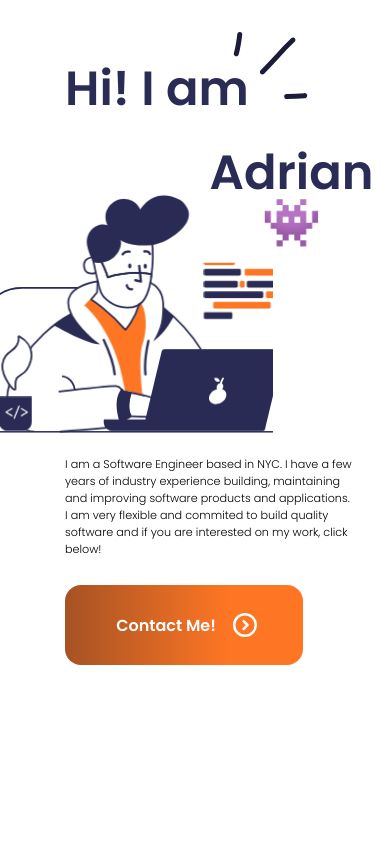
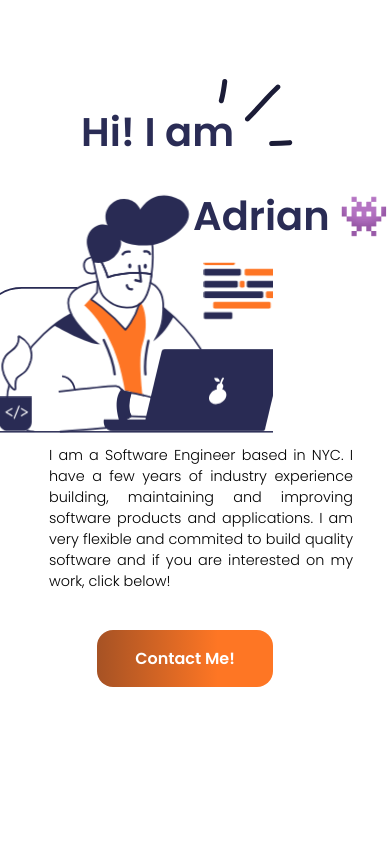
Before and after one commit to Adrianbarros/portafolio_2024, a React (Create React App) app in the folder portafolio/: page / in a window 390 px wide. Shown: the top 844 px of the page. Built offline with nearby package versions, Linux system fonts and the light colour scheme.

Commit message:
Adjusted main css for mobile

```diff
--- a/portafolio/src/sections/Main.tsx
+++ b/portafolio/src/sections/Main.tsx
@@ -76,10 +76,7 @@ export const Main: React.FC<MainProps> = ({ sectionRef }) => {
                         className="button-main"
                     >
                         <div className="button-text">Contact Me! </div>
-                        <motion.img
-                            src={ArrowCircle}
-                            animate={logoControls}
-                            alt="Arrow Circle" />
+
                     </motion.button >
 
                     <motion.img
--- a/portafolio/src/styles/Main.css
+++ b/portafolio/src/styles/Main.css
@@ -85,6 +85,7 @@
     margin-top: 1.8rem;
     margin-left: -5rem;
     margin-bottom: -2rem;
+    text-align: justify;
 }
 
 
@@ -100,12 +101,12 @@
         display: flex;
         flex-direction: column;
         width: 30%;
-        margin-top: -10rem;
+        margin-top: -5rem;
     }
 
     .greeding {
         display: flex;
-        font-size: 3rem;
+        font-size: 2.5rem;
         font-style: normal;
         font-weight: 600;
         line-height: 105%;
@@ -115,20 +116,21 @@
 
     .first-line {
         display: flex;
-        margin-left: -8rem;
+        margin-left: -7rem;
         margin-bottom: 1rem;
 
     }
 
     .description {
-        width: 18rem;
-        font-size: .7rem;
+        width: 19rem;
+        font-size: .9rem;
         font-style: normal;
         font-weight: 300;
         line-height: normal;
         text-align: left;
         margin-top: 13rem;
-        margin-left: -13rem;
+        margin-left: -14rem;
+        text-align: justify;
     }
 
     .lottie {
@@ -139,12 +141,11 @@
     }
 
 
-
     .button-main {
+        padding: 1rem 2rem;
         display: flex;
         flex-direction: row;
-        height: 5rem;
-        margin-left: -8rem;
+        margin-left: -6rem;
     }
 
     .button-text {
```
